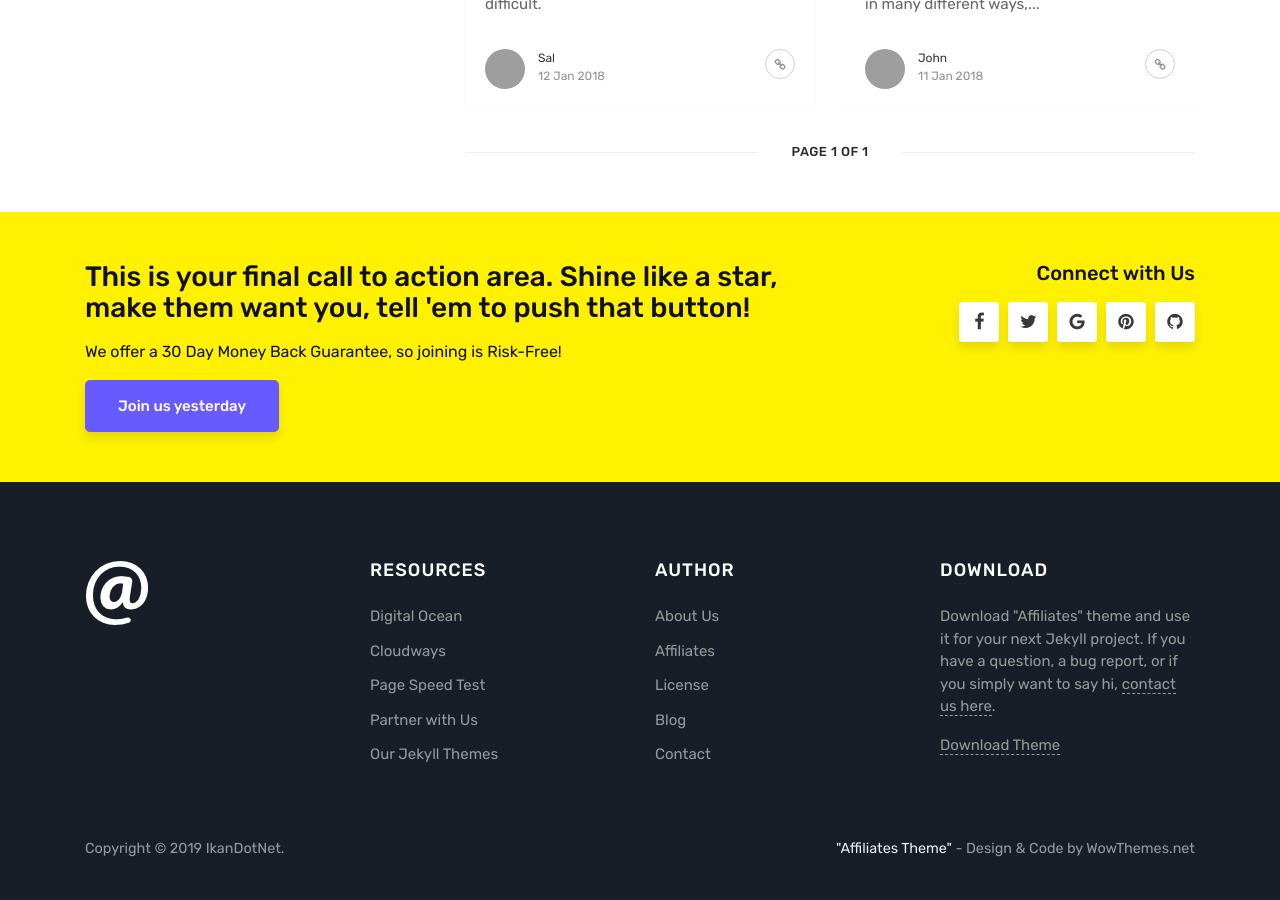
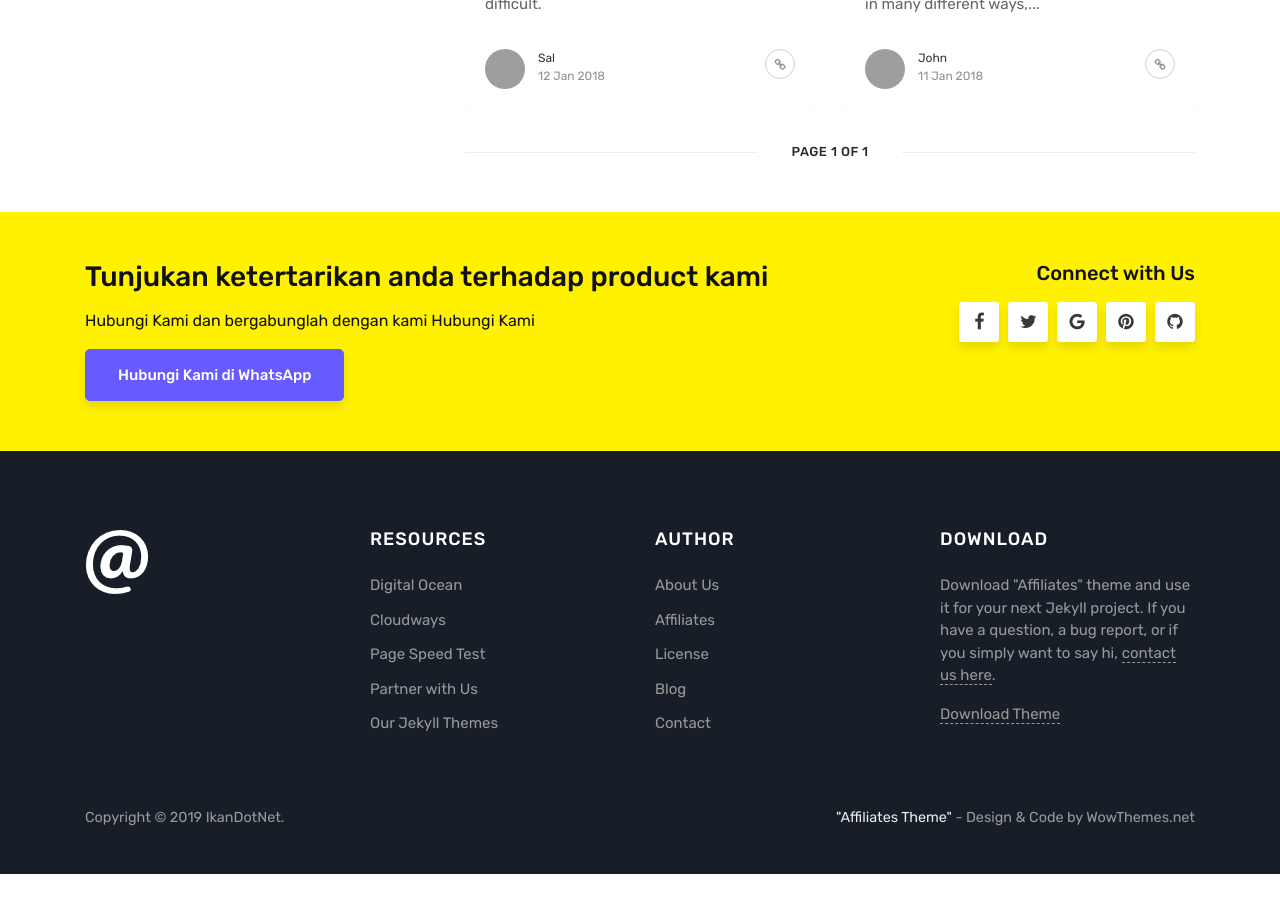
Before and after one commit to nifqi18/nifqi18.github.io, a Jekyll site: the page built from index.html, in a window 1280 px wide and 900 px high, scrolled down 2041 px. Built offline with Jekyll 4.4.1, drawn with Linux system fonts in a browser that asks for light colours; the list of posts is cut into pages by our own code; after the commit the page ends 2915 px from its top, so only the background shows below that; grey boxes are pictures that could not be loaded.

Commit message:
Change Footer

```diff
--- a/_layouts/default.html
+++ b/_layouts/default.html
@@ -71,9 +71,6 @@
                 <li class="nav-item">
                     <a class="nav-link" href="{{ site.baseurl }}/about">Tentang Kami</a>
                 </li>
-                <li class="nav-item">
-                    <a class="nav-link" href="{{ site.baseurl }}/studykasus">Studi Kasus</a>
-                </li>
 
                 <li class="nav-item">
                     <a class="nav-link" href="{{ site.baseurl }}/contact">Contact</a>
@@ -128,9 +125,9 @@
         <div class="container">
             <div class="row justify-content-center">
                 <div class="col-md-8">
-                    <h3>This is your final call to action area. Shine like a star, make them want you, tell 'em to push that button!</h3>
-                    <p>We offer a <span>30 Day Money Back Guarantee</span>, so joining is <span class="risk-free">Risk-Free!</span></p>
-                    <a class="btn btn-primary btn-lg" href="#">Join us yesterday</a>
+                    <h3>Tunjukan ketertarikan anda terhadap product kami</h3>
+                    <p>Hubungi Kami dan bergabunglah dengan kami <span class="risk-free">Hubungi Kami</span></p>
+                    <a class="btn btn-primary btn-lg" href="https://api.whatsapp.com/send?phone=+6287710271333" target="_blank">Hubungi Kami di WhatsApp</a>
                 </div>
                 <div class="col-md-4 text-right footersocial">
                     <h5>Connect with Us</h5>
```
